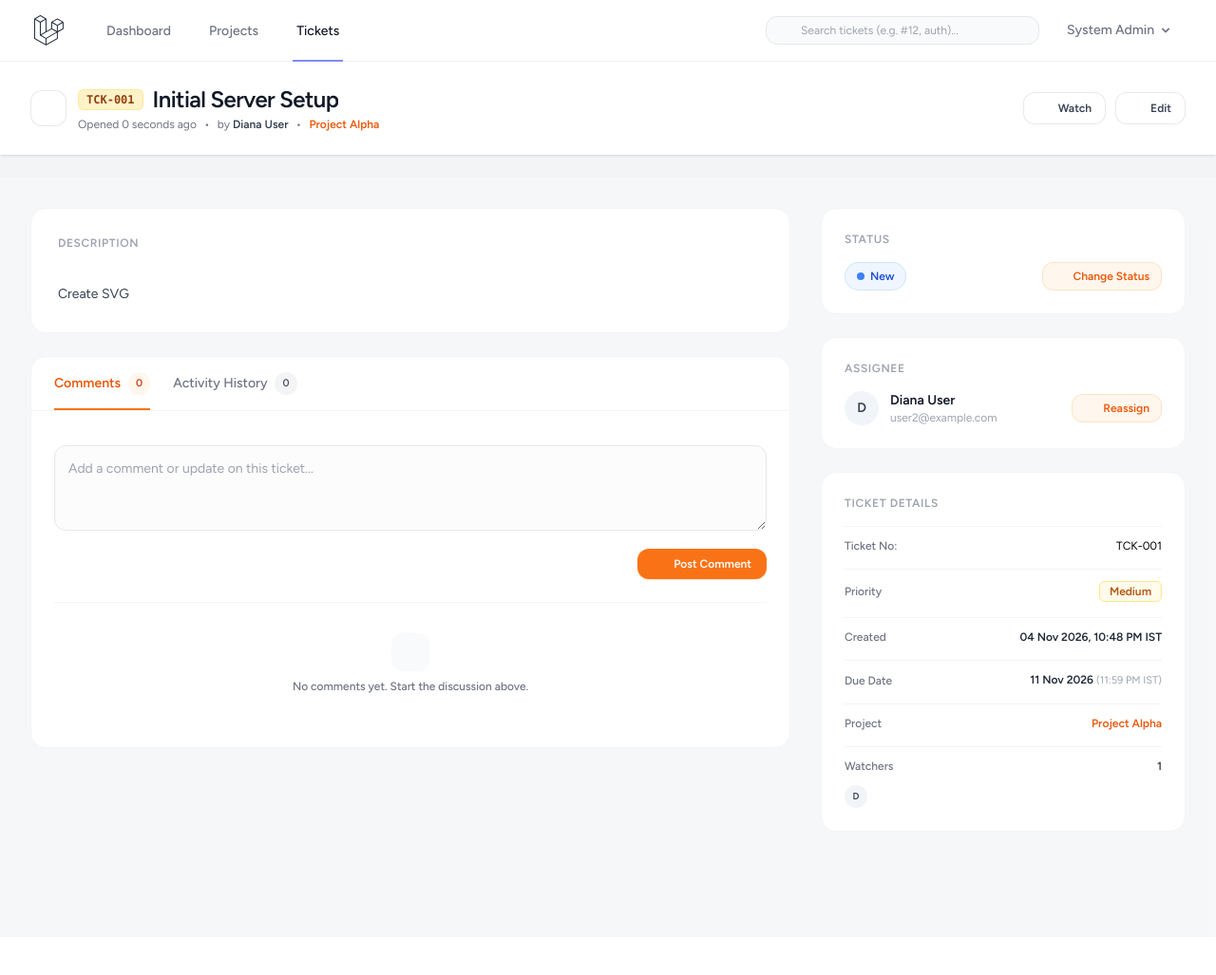
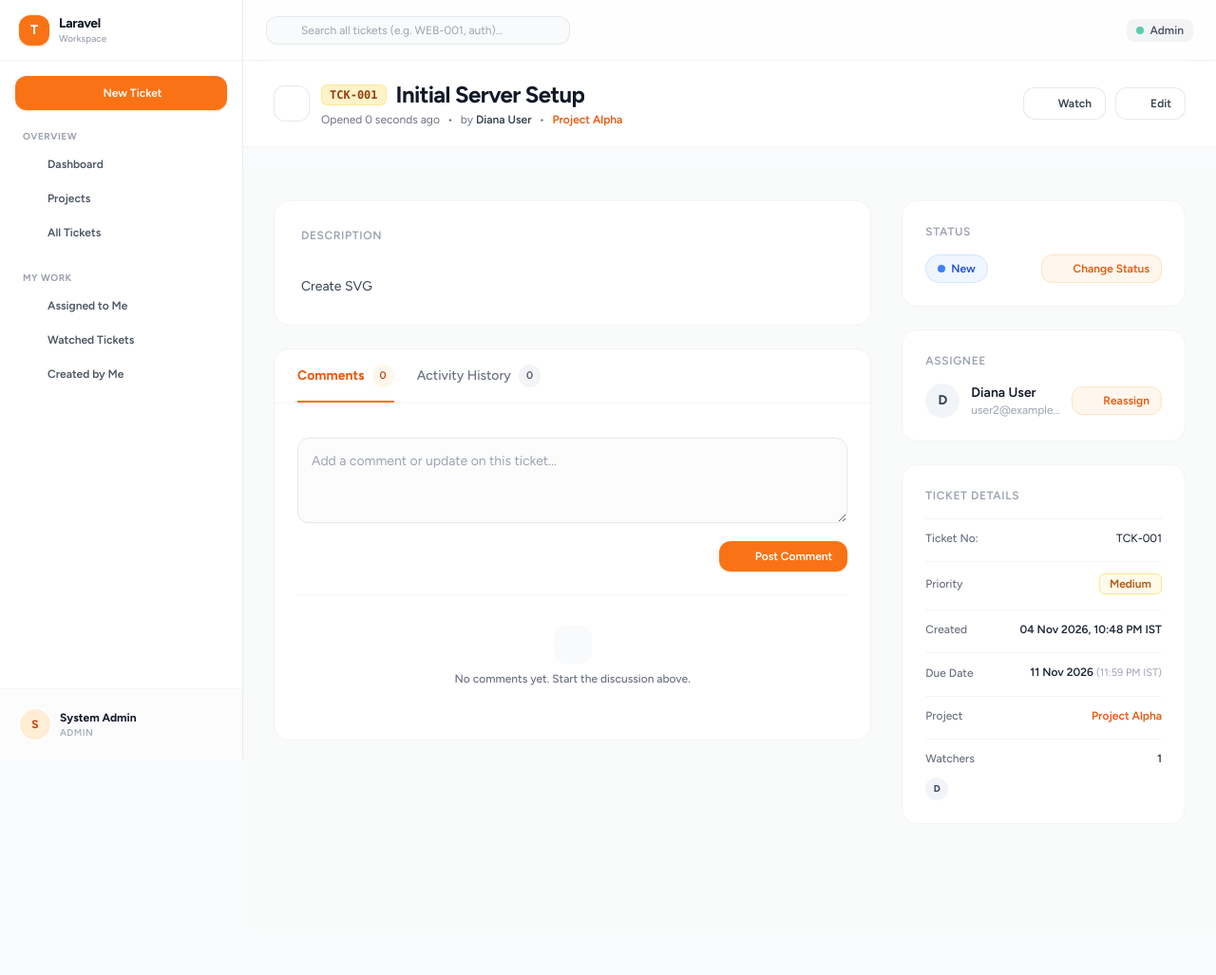
Before and after one commit to partha51613/trail-ticketing-system, a Laravel app: page /tickets/1 in a window 1280 px wide. Shown: the whole page at 95% size. Before the commit the page ends 851 px from the top, so only its background shows below. Run offline with Laravel 12, Linux system fonts and the light colour scheme; a user stored in the database is signed in; data comes from the database, SQL or seed files in the repository; data that the repository does not hold is empty; style sheets or scripts are compiled from the project's sources; some libraries are stand-ins or nearby versions.

Commit message:
working: sidebar

```diff
--- a/app/Http/Controllers/TicketController.php
+++ b/app/Http/Controllers/TicketController.php
@@ -10,8 +10,10 @@ use App\Models\Ticket;
 use App\Models\User;
 use Illuminate\Http\RedirectResponse;
 use Illuminate\Http\Request;
+use Illuminate\Support\Facades\Auth;
 use Illuminate\Support\Facades\DB;
 use Illuminate\View\View;
+
 
 class TicketController extends Controller
 {
@@ -59,6 +61,16 @@ class TicketController extends Controller
             }
         }
 
+        if ($request->boolean('watched')) {
+            $query->whereHas('watchers', function ($q) {
+                $q->where('users.id', Auth::id());
+            });
+        }
+
+        if ($request->filled('created_by_id')) {
+            $query->where('created_by_id', $request->created_by_id);
+        }
+
         $tickets = $query->paginate(15)->withQueryString();
 
         return view('tickets.index', [
@@ -101,8 +113,8 @@ class TicketController extends Controller
             'creator',
             'assignedTo',
             'watchers',
-            'activityLogs' => fn ($query) => $query->with('user')->latest(),
-            'comments' => fn ($query) => $query->with('user')->latest(),
+            'activityLogs' => fn($query) => $query->with('user')->latest(),
+            'comments' => fn($query) => $query->with('user')->latest(),
         ]);
 
         $users = User::orderBy('name')->get();
--- a/resources/views/layouts/app.blade.php
+++ b/resources/views/layouts/app.blade.php
@@ -10,65 +10,123 @@
 
     <!-- Fonts -->
     <link rel="preconnect" href="https://fonts.bunny.net">
-    <link href="https://fonts.bunny.net/css?family=figtree:400,500,600&display=swap" rel="stylesheet" />
+    <link href="https://fonts.bunny.net/css?family=figtree:400,500,600,700&display=swap" rel="stylesheet" />
 
     <!-- Scripts -->
     @vite(['resources/css/app.css', 'resources/js/app.js'])
 </head>
 
-<body class="font-sans antialiased">
-    <div class="min-h-screen bg-gray-100">
-        @include('layouts.navigation')
+<body class="font-sans antialiased bg-gray-50/70 text-gray-900" x-data="{ sidebarOpen: false }">
+    <div class="min-h-screen flex">
 
-        <!-- Page Heading -->
+        <!-- 1. Mobile Sidebar Backdrop & Drawer (Off-canvas) -->
+        <div x-show="sidebarOpen" x-cloak class="relative z-50 md:hidden" role="dialog" aria-modal="true">
+            <!-- Dim backdrop -->
+            <div x-show="sidebarOpen" x-transition:enter="transition-opacity ease-linear duration-200"
+                x-transition:enter-start="opacity-0" x-transition:enter-end="opacity-100"
+                x-transition:leave="transition-opacity ease-linear duration-200" x-transition:leave-start="opacity-100"
+                x-transition:leave-end="opacity-0" @click="sidebarOpen = false"
+                class="fixed inset-0 bg-gray-900/60 backdrop-blur-xs"></div>
+
+            <!-- Slide-over panel -->
+            <div class="fixed inset-0 flex z-50">
+                <div x-show="sidebarOpen" x-transition:enter="transition ease-in-out duration-200 transform"
+                    x-transition:enter-start="-translate-x-full" x-transition:enter-end="translate-x-0"
+                    x-transition:leave="transition ease-in-out duration-200 transform"
+                    x-transition:leave-start="translate-x-0" x-transition:leave-end="-translate-x-full"
+                    class="relative flex-1 flex flex-col max-w-xs w-full bg-white shadow-2xl">
+
+                    <!-- Close button on mobile -->
+                    <div class="absolute top-3 right-3">
+                        <button type="button" @click="sidebarOpen = false"
+                            class="p-2 rounded-xl text-gray-400 hover:text-gray-600 hover:bg-gray-100">
+                            <x-heroicon-m-x-mark class="w-5 h-5" />
+                        </button>
+                    </div>
+
+                    @include('layouts.sidebar')
+                </div>
+            </div>
+        </div>
+
+        <!-- 2. Desktop Persistent Sidebar (Fixed left) -->
+        <div class="hidden md:flex md:w-64 md:flex-col md:fixed md:inset-y-0 z-40">
+            @include('layouts.sidebar')
+        </div>
+
+        <!-- 3. Main Content Area (Offset by sidebar width on desktop) -->
+        <div class="md:pl-64 flex flex-col flex-1 min-w-0">
+
+            <!-- Slim Top Header (Mobile trigger & Search) -->
+            <header
+                class="h-16 bg-white/80 backdrop-blur-md border-b border-gray-100 sticky top-0 z-30 px-4 sm:px-6 flex items-center justify-between gap-4">
+                <div class="flex items-center gap-3">
+                    <!-- Mobile Hamburger -->
+                    <button type="button" @click="sidebarOpen = true"
+                        class="md:hidden p-2 rounded-xl text-gray-500 hover:text-gray-900 hover:bg-gray-100">
+                        <x-heroicon-m-bars-3 class="w-5 h-5" />
+                    </button>
+
+                    <!-- Global Search -->
+                    <form action="{{ route('tickets.index') }}" method="GET" class="relative">
+                        <div class="relative">
+                            <div
+                                class="absolute inset-y-0 left-0 pl-3 flex items-center pointer-events-none text-gray-400">
+                                <x-heroicon-m-magnifying-glass class="w-4 h-4" />
+                            </div>
+                            <input type="text" name="search" value="{{ request('search') }}"
+                                placeholder="{{ __('Search all tickets (e.g. WEB-001, auth)...') }}"
+                                class="w-64 sm:w-80 pl-9 pr-4 py-1.5 text-xs rounded-xl bg-gray-50 border border-gray-200/90 text-gray-900 placeholder-gray-400 focus:bg-white focus:outline-none focus:ring-2 focus:ring-brand-500/20 focus:border-brand-500 transition-all">
+                        </div>
+                    </form>
+                </div>
+
+                <!-- Right Header Actions -->
+                <div class="flex items-center gap-2">
+                    <span
+                        class="hidden sm:inline-flex items-center gap-1.5 px-2.5 py-1 rounded-lg text-xs font-semibold bg-gray-100 text-gray-600">
+                        <span class="w-2 h-2 rounded-full bg-emerald-500 animate-pulse"></span>
+                        <span>{{ ucfirst(Auth::user()->role) }}</span>
+                    </span>
+                </div>
+            </header>
+
+            <!-- Page Heading (Optional, provided by individual blade views) -->
             @isset($header)
-            <header class="bg-white shadow">
-                <div class="max-w-7xl mx-auto py-6 px-4 sm:px-6 lg:px-8">
+                <div class="bg-white border-b border-gray-100 px-4 sm:px-6 lg:px-8 py-5">
                     {{ $header }}
                 </div>
-            </header>
             @endisset
 
             <!-- Flash Messages -->
-        <div class="max-w-7xl mx-auto px-4 sm:px-6 lg:px-8 pt-6">
+            <div class="max-w-7xl w-full mx-auto px-4 sm:px-6 lg:px-8 pt-6">
                 @if (session('success'))
-                <div class="mb-4 rounded-md bg-green-50 p-4 border border-green-200">
-                    <div class="flex">
-                        <div class="shrink-0 text-green-500">
-                            <svg class="h-5 w-5" viewBox="0 0 20 20" fill="currentColor">
-                                <path fill-rule="evenodd"
-                                    d="M10 18a8 8 0 100-16 8 8 0 000 16zm3.707-9.293a1 1 0 00-1.414-1.414L9 10.586 7.707 9.293a1 1 0 00-1.414 1.414l2 2a1 1 0 001.414 0l4-4z"
-                                    clip-rule="evenodd" />
-                            </svg>
-                        </div>
-                        <div class="ms-3 text-sm font-medium text-green-800">
-                            {{ session('success') }}
-                        </div>
+                    <div
+                        class="mb-4 rounded-xl bg-emerald-50 p-4 border border-emerald-200/80 flex items-center justify-between text-xs font-semibold text-emerald-800 shadow-xs">
+                        <div class="flex items-center gap-2.5">
+                            <x-heroicon-s-check-circle class="w-5 h-5 text-emerald-600 shrink-0" />
+                            <span>{{ session('success') }}</span>
                         </div>
                     </div>
                 @endif
 
                 @if (session('error'))
-                <div class="mb-4 rounded-md bg-red-50 p-4 border border-red-200">
-                    <div class="flex">
-                        <div class="shrink-0 text-red-500">
-                            <svg class="h-5 w-5" viewBox="0 0 20 20" fill="currentColor">
-                                <path fill-rule="evenodd"
-                                    d="M10 18a8 8 0 100-16 8 8 0 000 16zm-1-9a1 1 0 012 0v4a1 1 0 11-2 0V9zm1 8a1.5 1.5 0 100-3 1.5 1.5 0 000 3z"
-                                    clip-rule="evenodd" />
-                            </svg>
-                        </div>
-                        <div class="ms-3 text-sm font-medium text-red-800">
-                            {{ session('error') }}
-                        </div>
+                    <div
+                        class="mb-4 rounded-xl bg-rose-50 p-4 border border-rose-200/80 flex items-center justify-between text-xs font-semibold text-rose-800 shadow-xs">
+                        <div class="flex items-center gap-2.5">
+                            <x-heroicon-s-x-circle class="w-5 h-5 text-rose-600 shrink-0" />
+                            <span>{{ session('error') }}</span>
                         </div>
                     </div>
                 @endif
             </div>
-        <!-- Page Content -->
-        <main>
+
+            <!-- Page Main Content -->
+            <main class="flex-1 pb-12">
                 {{ $slot }}
             </main>
+        </div>
+
     </div>
 </body>
 
--- /dev/null
+++ b/resources/views/layouts/sidebar.blade.php
@@ -0,0 +1,142 @@
+<aside class="flex flex-col h-full bg-white border-r border-gray-200/80 w-64 select-none">
+    <!-- Brand / Workspace Header -->
+    <div class="h-16 flex items-center justify-between px-5 border-b border-gray-100 shrink-0">
+        <a href="{{ route('dashboard') }}" class="flex items-center gap-2.5 group">
+            <div
+                class="w-8 h-8 rounded-xl bg-brand-500 text-white flex items-center justify-center font-bold text-sm shadow-sm shadow-brand-500/30 group-hover:bg-brand-600 transition-all">
+                T
+            </div>
+            <div class="flex flex-col">
+                <span
+                    class="text-sm font-bold tracking-tight text-gray-900 group-hover:text-brand-600 transition-colors">
+                    {{ config('app.name', 'Ticket Tracker') }}
+                </span>
+                <span class="text-[10px] font-medium text-gray-400 -mt-0.5">
+                    Workspace
+                </span>
+            </div>
+        </a>
+    </div>
+
+    <!-- Quick Action: + New Ticket -->
+    <div class="px-4 pt-4 pb-2 shrink-0">
+        <a href="{{ route('tickets.create') }}"
+            class="flex items-center justify-center gap-2 w-full py-2.5 px-3 text-xs font-semibold text-white bg-brand-500 hover:bg-brand-600 rounded-xl shadow-sm shadow-brand-500/25 transition-all">
+            <x-heroicon-m-plus class="w-4 h-4" />
+            <span>{{ __('New Ticket') }}</span>
+        </a>
+    </div>
+
+    <!-- Navigation Groups (Scrollable if needed) -->
+    <nav class="flex-1 px-3 py-3 space-y-6 overflow-y-auto">
+        <!-- Group 1: Workspace Overview -->
+        <div>
+            <span class="px-3 text-[10px] font-bold uppercase tracking-wider text-gray-400 block mb-1.5">
+                {{ __('Overview') }}
+            </span>
+            <div class="space-y-1">
+                <!-- Dashboard -->
+                <a href="{{ route('dashboard') }}"
+                    class="flex items-center gap-2.5 px-3 py-2 text-xs font-semibold rounded-xl transition-colors {{ request()->routeIs('dashboard') ? 'bg-brand-50 text-brand-700' : 'text-gray-600 hover:bg-gray-50 hover:text-gray-900' }}">
+                    <x-heroicon-o-squares-2x2
+                        class="w-4 h-4 {{ request()->routeIs('dashboard') ? 'text-brand-600' : 'text-gray-400' }}" />
+                    <span>{{ __('Dashboard') }}</span>
+                </a>
+
+                <!-- Projects -->
+                <a href="{{ route('projects.index') }}"
+                    class="flex items-center gap-2.5 px-3 py-2 text-xs font-semibold rounded-xl transition-colors {{ request()->routeIs('projects.*') ? 'bg-brand-50 text-brand-700' : 'text-gray-600 hover:bg-gray-50 hover:text-gray-900' }}">
+                    <x-heroicon-o-folder
+                        class="w-4 h-4 {{ request()->routeIs('projects.*') ? 'text-brand-600' : 'text-gray-400' }}" />
+                    <span>{{ __('Projects') }}</span>
+                </a>
+
+                <!-- All Tickets -->
+                <a href="{{ route('tickets.index') }}"
+                    class="flex items-center gap-2.5 px-3 py-2 text-xs font-semibold rounded-xl transition-colors {{ request()->routeIs('tickets.index') && !request()->hasAny(['assigned_to_id', 'watched', 'created_by_id']) ? 'bg-brand-50 text-brand-700' : 'text-gray-600 hover:bg-gray-50 hover:text-gray-900' }}">
+                    <x-heroicon-o-ticket
+                        class="w-4 h-4 {{ request()->routeIs('tickets.index') && !request()->hasAny(['assigned_to_id', 'watched', 'created_by_id']) ? 'text-brand-600' : 'text-gray-400' }}" />
+                    <span>{{ __('All Tickets') }}</span>
+                </a>
+            </div>
+        </div>
+
+        <!-- Group 2: My Work -->
+        <div>
+            <span class="px-3 text-[10px] font-bold uppercase tracking-wider text-gray-400 block mb-1.5">
+                {{ __('My Work') }}
+            </span>
+            <div class="space-y-1">
+                <!-- Assigned to Me -->
+                <a href="{{ route('tickets.index', ['assigned_to_id' => auth()->id()]) }}"
+                    class="flex items-center justify-between px-3 py-2 text-xs font-semibold rounded-xl transition-colors {{ request('assigned_to_id') == auth()->id() ? 'bg-brand-50 text-brand-700' : 'text-gray-600 hover:bg-gray-50 hover:text-gray-900' }}">
+                    <div class="flex items-center gap-2.5">
+                        <x-heroicon-o-user
+                            class="w-4 h-4 {{ request('assigned_to_id') == auth()->id() ? 'text-brand-600' : 'text-gray-400' }}" />
+                        <span>{{ __('Assigned to Me') }}</span>
+                    </div>
+                </a>
+
+                <!-- Watched Tickets -->
+                <a href="{{ route('tickets.index', ['watched' => 1]) }}"
+                    class="flex items-center justify-between px-3 py-2 text-xs font-semibold rounded-xl transition-colors {{ request()->boolean('watched') ? 'bg-brand-50 text-brand-700' : 'text-gray-600 hover:bg-gray-50 hover:text-gray-900' }}">
+                    <div class="flex items-center gap-2.5">
+                        <x-heroicon-o-bell
+                            class="w-4 h-4 {{ request()->boolean('watched') ? 'text-brand-600' : 'text-gray-400' }}" />
+                        <span>{{ __('Watched Tickets') }}</span>
+                    </div>
+                </a>
+
+                <!-- Created by Me -->
+                <a href="{{ route('tickets.index', ['created_by_id' => auth()->id()]) }}"
+                    class="flex items-center justify-between px-3 py-2 text-xs font-semibold rounded-xl transition-colors {{ request('created_by_id') == auth()->id() ? 'bg-brand-50 text-brand-700' : 'text-gray-600 hover:bg-gray-50 hover:text-gray-900' }}">
+                    <div class="flex items-center gap-2.5">
+                        <x-heroicon-o-pencil-square
+                            class="w-4 h-4 {{ request('created_by_id') == auth()->id() ? 'text-brand-600' : 'text-gray-400' }}" />
+                        <span>{{ __('Created by Me') }}</span>
+                    </div>
+                </a>
+            </div>
+        </div>
+    </nav>
+
+    <!-- User Profile & Footer -->
+    <div class="p-3 border-t border-gray-100 shrink-0 bg-gray-50/50">
+        <div
+            class="flex items-center justify-between gap-2 p-2 rounded-xl hover:bg-white transition-colors border border-transparent hover:border-gray-200/80">
+            <div class="flex items-center gap-2.5 min-w-0">
+                <span
+                    class="w-8 h-8 rounded-full bg-brand-100 text-brand-700 font-bold text-xs flex items-center justify-center shrink-0 ring-2 ring-white">
+                    {{ strtoupper(substr(Auth::user()->name, 0, 1)) }}
+                </span>
+                <div class="min-w-0">
+                    <p class="text-xs font-bold text-gray-900 truncate">
+                        {{ Auth::user()->name }}
+                    </p>
+                    <p class="text-[10px] font-medium text-gray-400 uppercase tracking-wider">
+                        {{ Auth::user()->role }}
+                    </p>
+                </div>
+            </div>
+
+            <div class="flex items-center gap-1 shrink-0">
+                <!-- Profile Link -->
+                <a href="{{ route('profile.edit') }}"
+                    class="p-1.5 rounded-lg text-gray-400 hover:text-gray-700 hover:bg-gray-100 transition-colors"
+                    title="{{ __('Profile') }}">
+                    <x-heroicon-o-cog-6-tooth class="w-4 h-4" />
+                </a>
+
+                <!-- Log Out Form -->
+                <form method="POST" action="{{ route('logout') }}">
+                    @csrf
+                    <button type="submit"
+                        class="p-1.5 rounded-lg text-gray-400 hover:text-rose-600 hover:bg-rose-50 transition-colors"
+                        title="{{ __('Log Out') }}">
+                        <x-heroicon-o-arrow-left-on-rectangle class="w-4 h-4" />
+                    </button>
+                </form>
+            </div>
+        </div>
+    </div>
+</aside>
```
Lines whose indentation alone changed are shown as unchanged.
